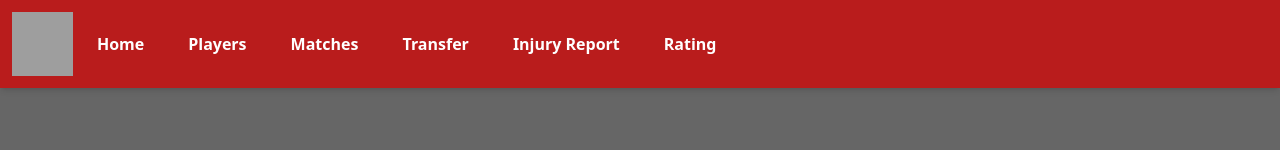
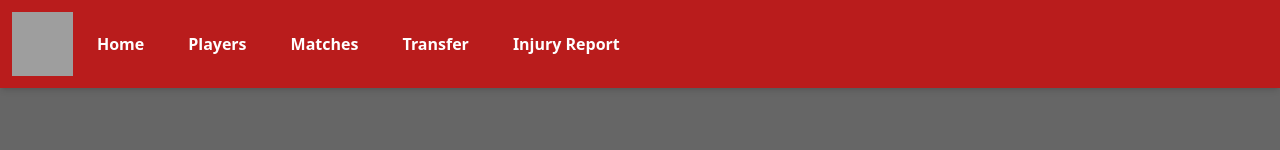
Before and after one commit to SotaTsurushima/manchester-is-red, a Nuxt app in the folder frontend/: page / in a window 1280 px wide. Shown: the top 150 px of the page. Built offline with nearby package versions, Linux system fonts and the light colour scheme; grey boxes are pictures that could not be loaded.

Commit message:
Comment out unused navigation items in Navigation.vue for improved clarity.

```diff
--- a/frontend/components/Navigation.vue
+++ b/frontend/components/Navigation.vue
@@ -44,7 +44,7 @@ const navItems = [
   { href: '/matches', text: 'Matches' },
   { href: '/transfers', text: 'Transfer' },
   { href: '/injury', text: 'Injury Report' },
-  { href: '/rating', text: 'Rating' },
+  // { href: '/rating', text: 'Rating' },
   // { href: '/value', text: 'Player Value' },
   // { href: '/mvp', text: 'MVP' },
 ]
```
